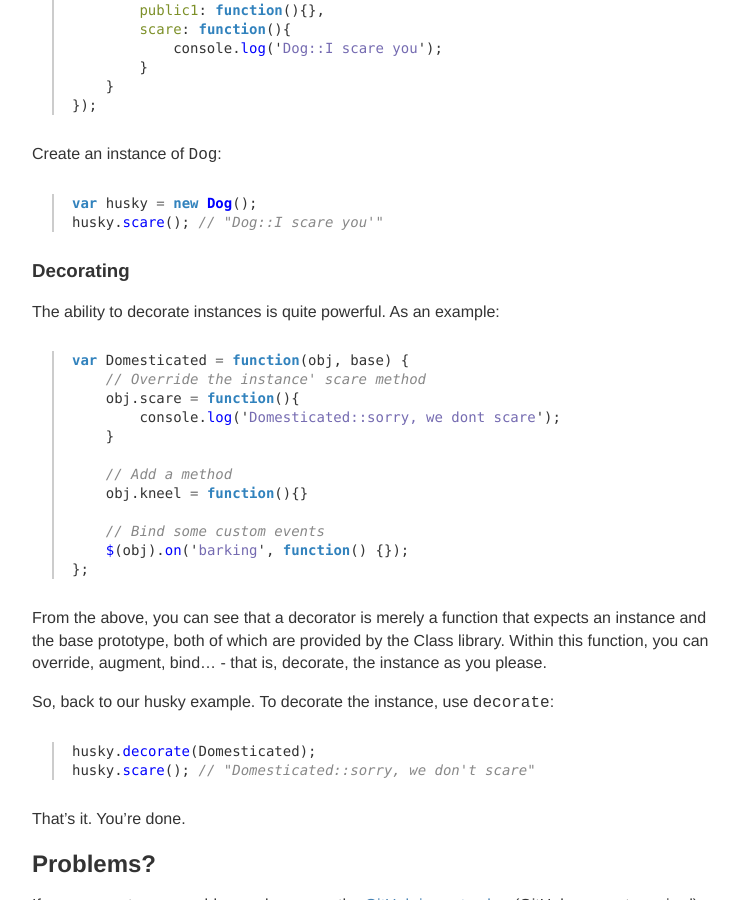
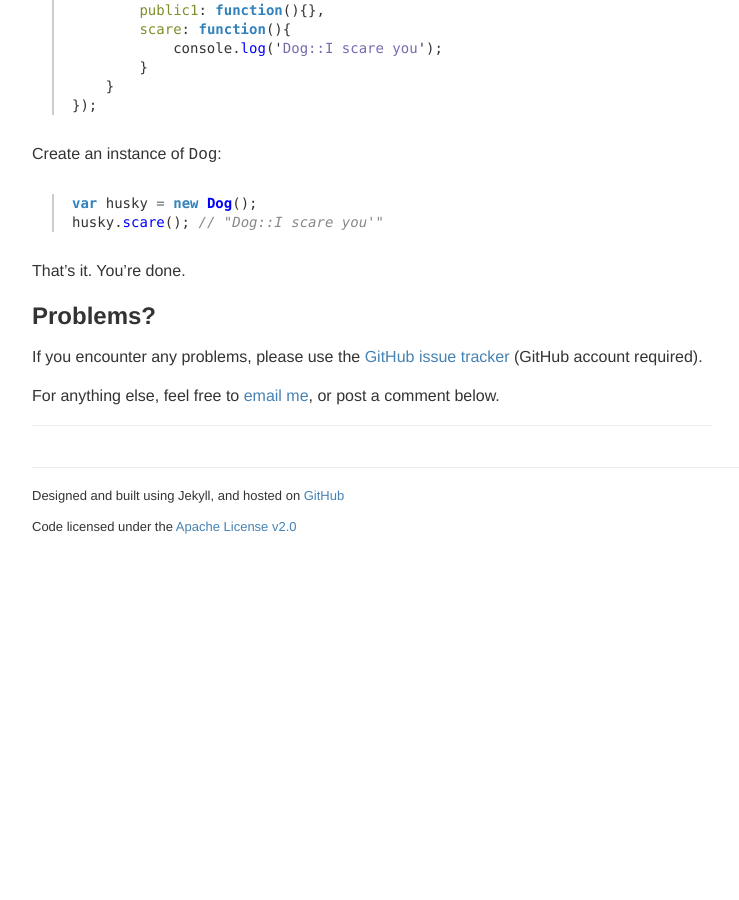
Before and after one commit to krisk/krisk.github.com, a Jekyll site: the page built from projects/class.md, in a window 1280 px wide and 900 px high, scrolled down 1320 px. Shown: the whole window, without its empty margins (128-867 px from the left). Built offline with Jekyll 4.4.1, drawn with Linux system fonts in a browser that asks for light colours; comment, search, counter and statistics services are not loaded; after the commit the page ends 1870 px from its top, so only the background shows below that; some of the changed text lies outside the part shown.

Commit message:
Class - removed decorator

```diff
--- a/projects/class.md
+++ b/projects/class.md
@@ -86,34 +86,6 @@ var husky = new Dog();
 husky.scare(); // "Dog::I scare you'"
 {% endhighlight %}
 
-### Decorating
-
-The ability to decorate instances is quite powerful. As an example:
-
-{% highlight javascript %}
-var Domesticated = function(obj, base) {
-    // Override the instance' scare method
-    obj.scare = function(){
-        console.log('Domesticated::sorry, we dont scare');
-    }
-
-    // Add a method
-    obj.kneel = function(){}
-
-    // Bind some custom events
-    $(obj).on('barking', function() {});
-};
-{% endhighlight %}
-
-From the above, you can see that a decorator is merely a function that expects an instance and the base prototype, both of which are provided by the Class library. Within this function, you can override, augment, bind... - that is, decorate, the instance as you please.
-
-So, back to our husky example. To decorate the instance, use `decorate`:
-
-{% highlight javascript %}
-husky.decorate(Domesticated);
-husky.scare(); // "Domesticated::sorry, we don't scare"
-{% endhighlight %}
-
 That's it.  You're done.
 
 {% include problems.md %}
```
Also changed, not shown: other parts of projects/class.md (+2 -2 lines).
